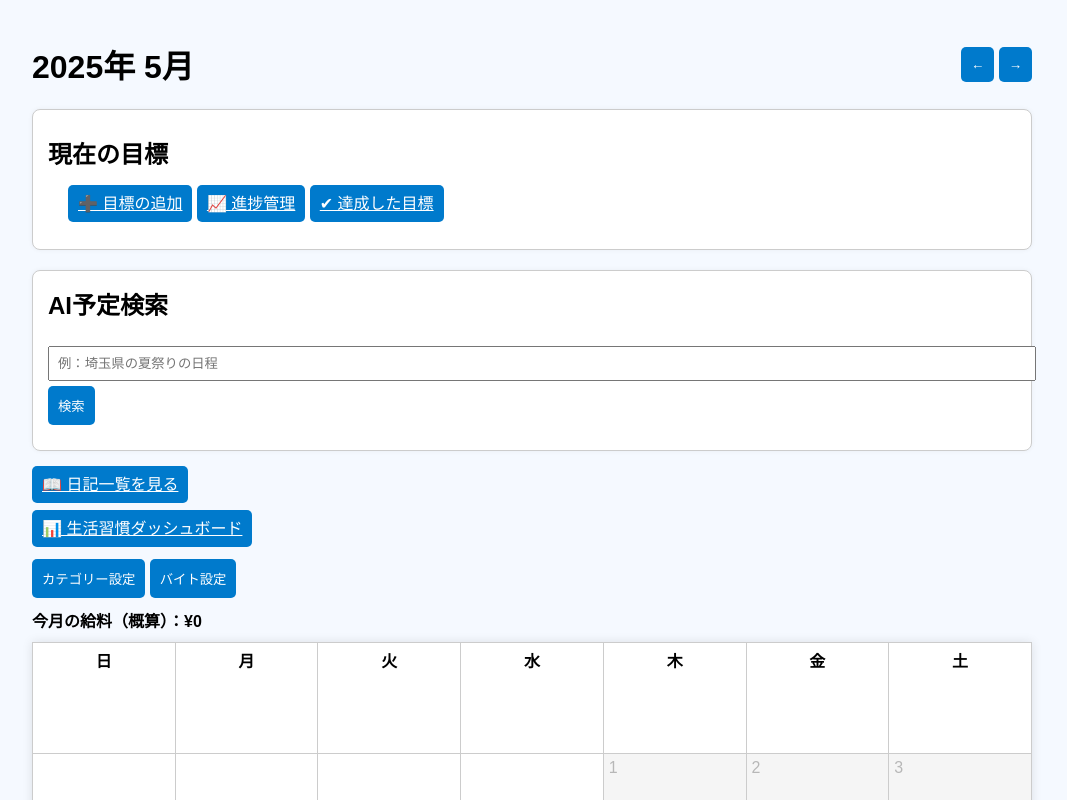
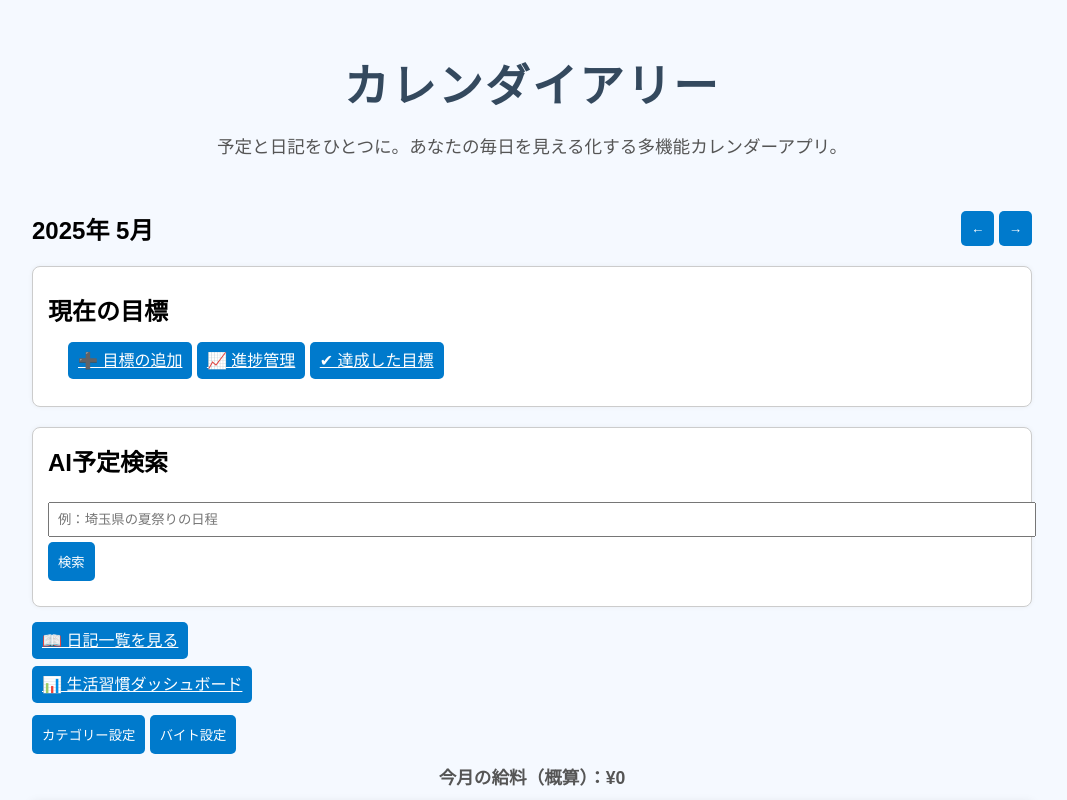
Before and after one commit to kairi-m/carendairy, a plain HTML site: page index.html in a window 1280 px wide. Shown: the top 800 px of the page, without its empty margins (108-1175 px from the left). Drawn offline with Linux system fonts and the light colour scheme.

Commit message:
タイトル修正

```diff
--- a/index.html
+++ b/index.html
@@ -7,8 +7,10 @@
 </head>
 <body>
   <div class="container">
+    <h1>カレンダイアリー</h1>
+    <p>予定と日記をひとつに。あなたの毎日を見える化する多機能カレンダーアプリ。</p>
     <header>
-      <h1 id="monthYear"></h1>
+      <h2 id="monthYear"></h2>
       <div>
         <button onclick="changeMonth(-1)" class="button">←</button>
         <button onclick="changeMonth(1)" class="button">→</button>
--- a/style.css
+++ b/style.css
@@ -14,6 +14,24 @@ header {
   display: flex;
   justify-content: space-between;
   align-items: center;
+}
+
+/* アプリタイトル */
+h1 {
+  font-size: 2.8rem;
+  text-align: center;
+  color: #34495e;
+  margin-bottom: 10px;
+  letter-spacing: 0.05em;
+}
+
+/* キャッチコピー */
+p {
+  text-align: center;
+  font-size: 1.1rem;
+  color: #555;
+  margin-bottom: 30px;
+  line-height: 1.6;
 }
 
 #categorySettings, #jobSettings, #eventForm, #diaryForm {
```
